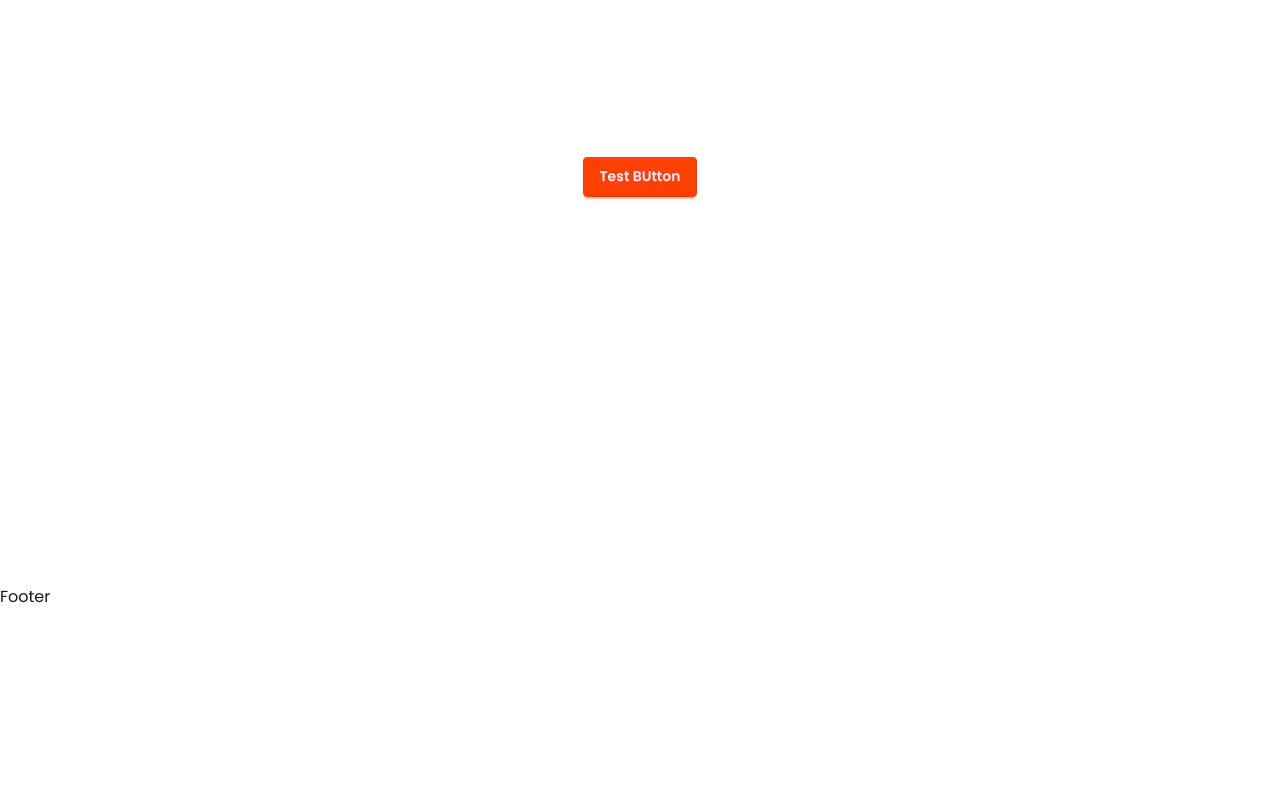
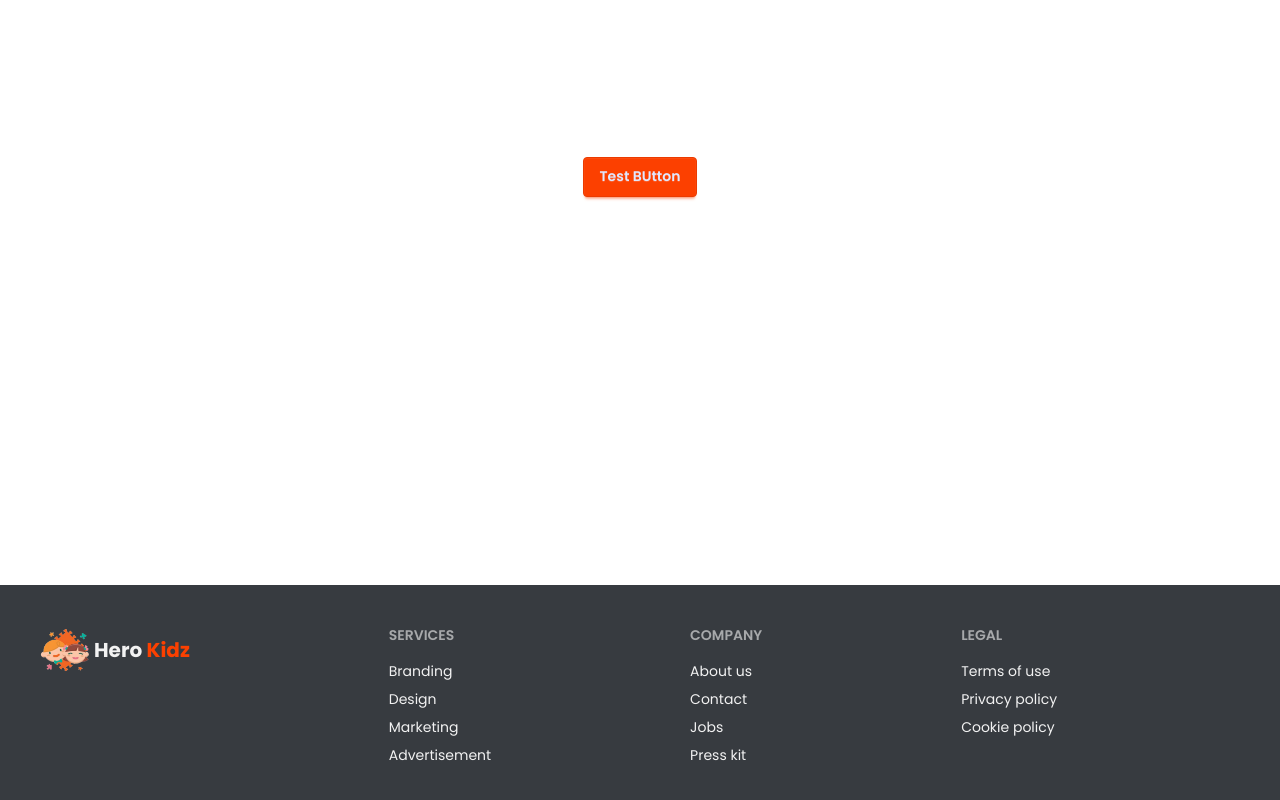
Before and after one commit to shahadat-web-dev/Hero-Kids, a Next.js app: page / in a window 1280 px wide. Shown: the part 314-1114 px from the top of the page. Before the commit the page ends 923 px from the top, so only its background shows below. Built offline with nearby package versions, Linux system fonts and the light colour scheme.

Commit message:
Footer customization

```diff
--- a/src/components/layouts/Footer.jsx
+++ b/src/components/layouts/Footer.jsx
@@ -1,9 +1,32 @@
 import React from 'react';
+import Logo from './Logo';
 
 const Footer = () => {
   return (
     <div>
-      Footer
+      <div className="footer sm:footer-horizontal bg-neutral text-neutral-content p-10">
+        <Logo></Logo>
+        <nav>
+          <h6 className="footer-title">Services</h6>
+          <a className="link link-hover">Branding</a>
+          <a className="link link-hover">Design</a>
+          <a className="link link-hover">Marketing</a>
+          <a className="link link-hover">Advertisement</a>
+        </nav>
+        <nav>
+          <h6 className="footer-title">Company</h6>
+          <a className="link link-hover">About us</a>
+          <a className="link link-hover">Contact</a>
+          <a className="link link-hover">Jobs</a>
+          <a className="link link-hover">Press kit</a>
+        </nav>
+        <nav>
+          <h6 className="footer-title">Legal</h6>
+          <a className="link link-hover">Terms of use</a>
+          <a className="link link-hover">Privacy policy</a>
+          <a className="link link-hover">Cookie policy</a>
+        </nav>
+      </div>
     </div>
   );
 };
```
